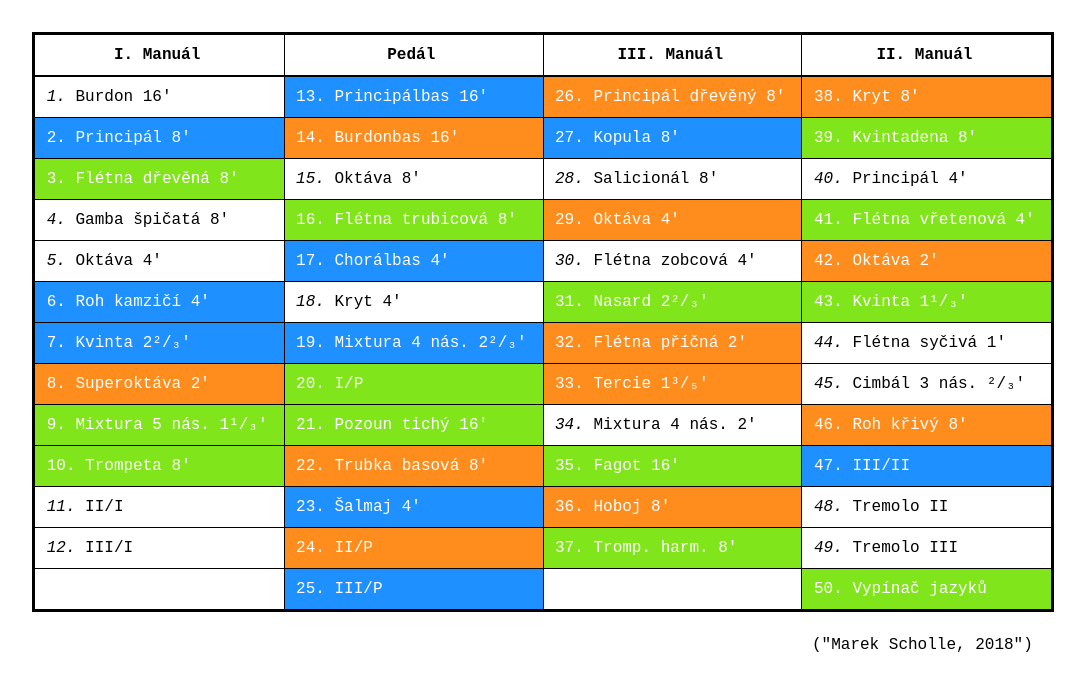
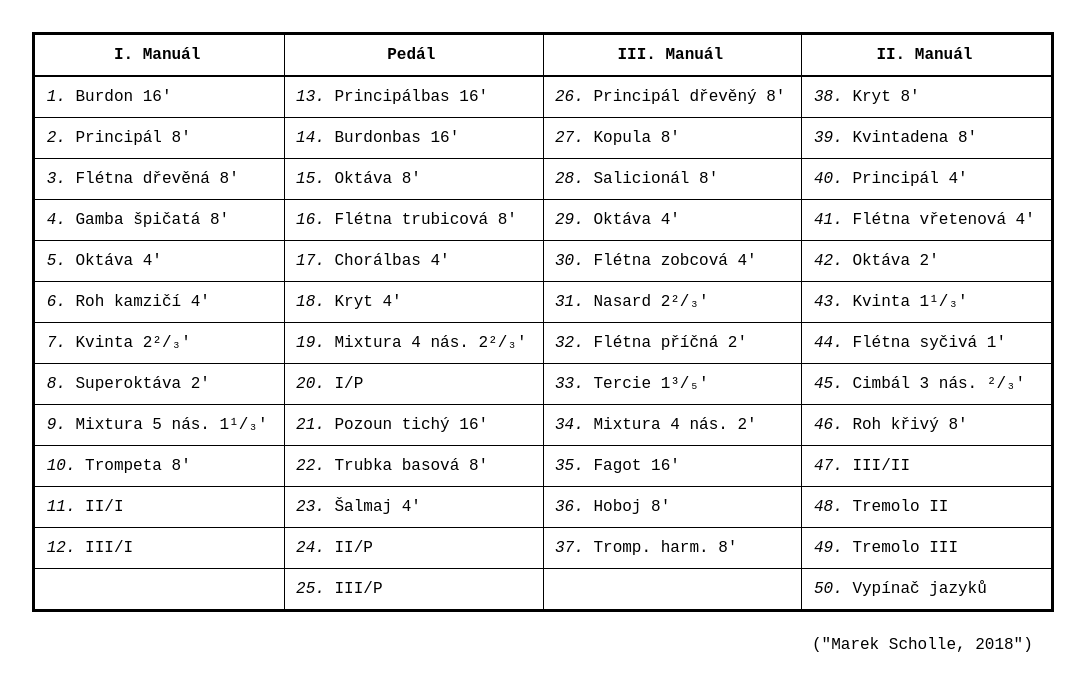
Before and after one commit to marekscholle/setzer, a React (Create React App) app: page / in a window 1280 px wide. Shown: the top 690 px of the page, without its empty margins (97-1182 px from the left). Built offline with nearby package versions, Linux system fonts and the light colour scheme.

Commit message:
first action

```diff
--- a/package.json
+++ b/package.json
@@ -9,7 +9,8 @@
     "react-dom": "^16.3.2",
     "react-redux": "^5.0.7",
     "react-scripts-ts": "2.15.1",
-    "redux": "^4.0.0"
+    "redux": "^4.0.0",
+    "redux-logger": "^3.0.6"
   },
   "scripts": {
     "start": "react-scripts-ts start",
@@ -22,6 +23,7 @@
     "@types/node": "^9.6.6",
     "@types/react": "^16.3.12",
     "@types/react-dom": "^16.0.5",
+    "@types/redux-logger": "^3.0.6",
     "typescript": "^2.8.3"
   }
 }
--- a/src/actions/index.ts
+++ b/src/actions/index.ts
@@ -1,5 +1,13 @@
 import * as constants from '../constants';
 
-export interface Action {
-    type: constants.ACTION;
+export type Action = ChangeStopAction;
+
+export interface ChangeStopAction {
+    type: constants.CHANGE_STOP;
+    index: number;
 }
+
+export const changeStop = (index: number) => ({
+    type: constants.CHANGE_STOP,
+    index,
+}) as ChangeStopAction;
--- a/src/components/Stop.tsx
+++ b/src/components/Stop.tsx
@@ -6,13 +6,15 @@ export interface Props {
   stop: Organ.Stop;
   on: boolean;
   memoryOn: boolean;
+  onClick: () => void;
 }
 
 const onOff = (b: boolean) => b ? 'on' : 'off';
 
-export const Stop = ({ stop, on, memoryOn }: Props) => (
+export const Stop = ({ stop, on, memoryOn, onClick }: Props) => (
   <td
     className={`stop-${onOff(on)}-${onOff(memoryOn)}`}
+    onClick={onClick}
   >
     <span
       className='stop-index'
--- a/src/components/Table.tsx
+++ b/src/components/Table.tsx
@@ -1,8 +1,9 @@
 import { Range } from 'immutable';
 import * as React from 'react';
 
+import Stop from '../containers/Stop';
 import { Organ, StopsGroup } from '../types/Organ';
-import { EmptyStop, Stop } from './Stop';
+import { EmptyStop } from './Stop';
 
 export interface Props {
   organ: Organ;
@@ -40,9 +41,7 @@ const row = (organ: Organ, rowIndex: number) => (
       return (stop !== null) ? (
         <Stop
           key={stop.index}
-          stop={stop}
-          on={Math.random() < 0.5}
-          memoryOn={Math.random() < 0.5}
+          index={stop.index}
         />) :
         <EmptyStop
           key={`~${index}`}
--- a/src/constants/index.ts
+++ b/src/constants/index.ts
@@ -1,2 +1,2 @@
-export const ACTION = 'ACTION';
-export type ACTION = typeof ACTION;
+export const CHANGE_STOP = 'CHANGE_STOP';
+export type CHANGE_STOP = typeof CHANGE_STOP;
--- /dev/null
+++ b/src/containers/Stop.ts
@@ -0,0 +1,28 @@
+import { connect, Dispatch } from 'react-redux';
+
+import { changeStop, ChangeStopAction } from '../actions';
+import { Stop } from '../components/Stop';
+import { StoreState } from '../types/StoreState';
+
+export interface Props {
+  index: number;
+}
+
+function mapStateToProps({ organ, combination }: StoreState, { index }: Props) {
+  return {
+    stop: organ.stops.get(index),
+    on: combination.stops.get(index),
+    memoryOn: false,
+  };
+}
+
+function mapDispatchToProps(dispatch: Dispatch<ChangeStopAction>, { index }: Props) {
+  return {
+    onClick: () => dispatch(changeStop(index)),
+  };
+}
+
+export default connect(
+  mapStateToProps,
+  mapDispatchToProps,
+)(Stop);
--- a/src/index.tsx
+++ b/src/index.tsx
@@ -1,21 +1,28 @@
 import * as React from 'react';
 import * as ReactDOM from 'react-dom';
-import { Provider, Store } from 'react-redux';
-import { createStore } from 'redux';
+import { Provider } from 'react-redux';
+import { applyMiddleware, createStore } from 'redux';
+import logger from 'redux-logger';
 
 import App from './components/App';
 import './index.css';
 import { reducer } from './reducers';
 import registerServiceWorker from './registerServiceWorker';
+import { Combination } from './types/Combination';
 import { MartinuHallOrgan } from './types/MartinuHallOrgan';
 import { StoreState } from './types/StoreState';
 
-const store: Store<StoreState> = createStore(
+const organ = new MartinuHallOrgan();
+
+const preloadedState: StoreState = {
+  organ,
+  combination: Combination.empty(organ.stops.size),
+};
+
+const store = createStore(
   reducer,
-  {
-    index: 1,
-    organ: new MartinuHallOrgan(),
-  },
+  preloadedState,
+  applyMiddleware(logger),
 );
 
 ReactDOM.render(
--- a/src/reducers/index.ts
+++ b/src/reducers/index.ts
@@ -1,8 +1,15 @@
 import { Action } from '../actions';
+import { CHANGE_STOP } from '../constants';
 import { StoreState } from '../types/StoreState';
 
 export function reducer(state: StoreState, action: Action): StoreState {
   switch (action.type) {
+    case CHANGE_STOP:
+      return {
+        ...state,
+        combination: state.combination.switched(action.index),
+      };
+
     default:
       return state;
   }
--- a/tslint.json
+++ b/tslint.json
@@ -5,7 +5,8 @@
     "interface-name": [true, "never-prefix"],
     "member-access": [true, "no-public"],
     "arrow-parens": [true, "ban-single-arg-parens"],
-    "jsx-no-multiline-js": false
+    "jsx-no-multiline-js": false,
+    "object-literal-sort-keys": false
   },
   "linterOptions": {
     "exclude": [
```
Also changed, not shown: src/types/StoreState.ts (+3 -4 lines), 1 other file (tests, documents, lock files or other folders).
